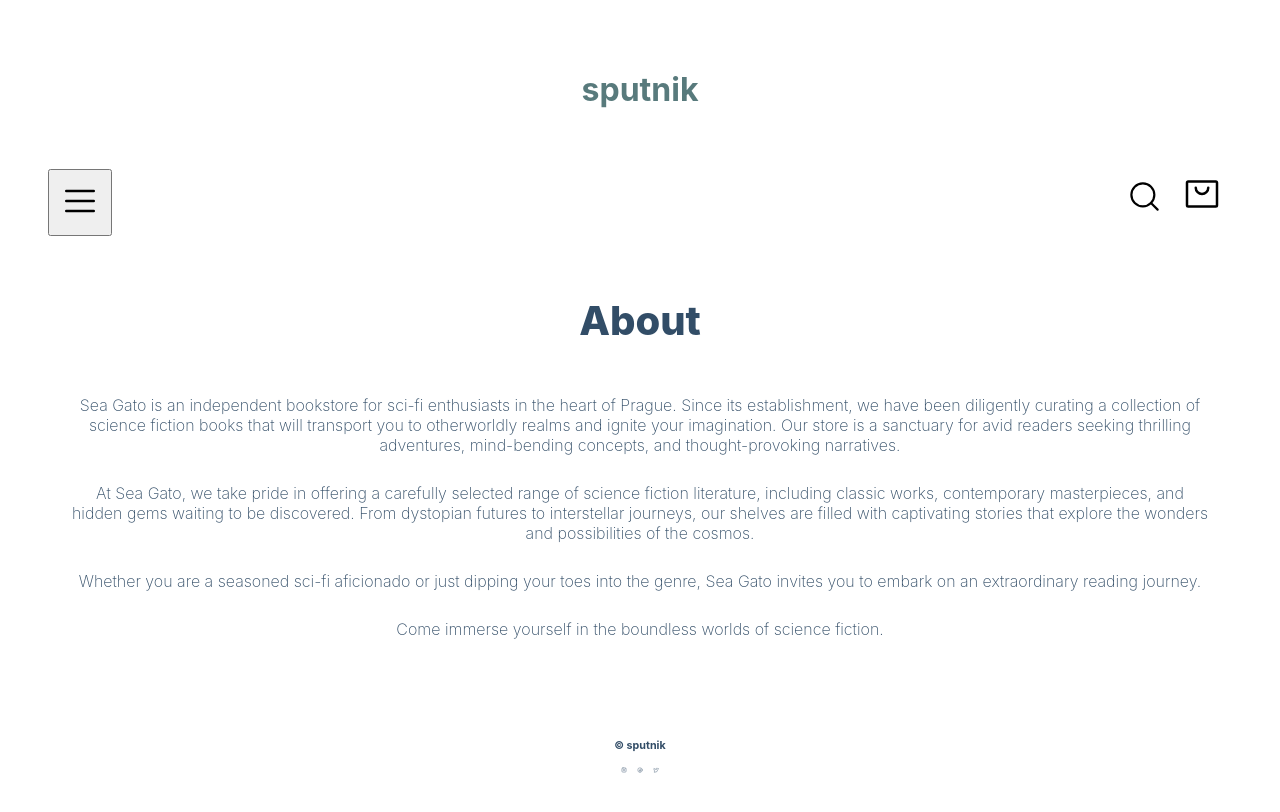
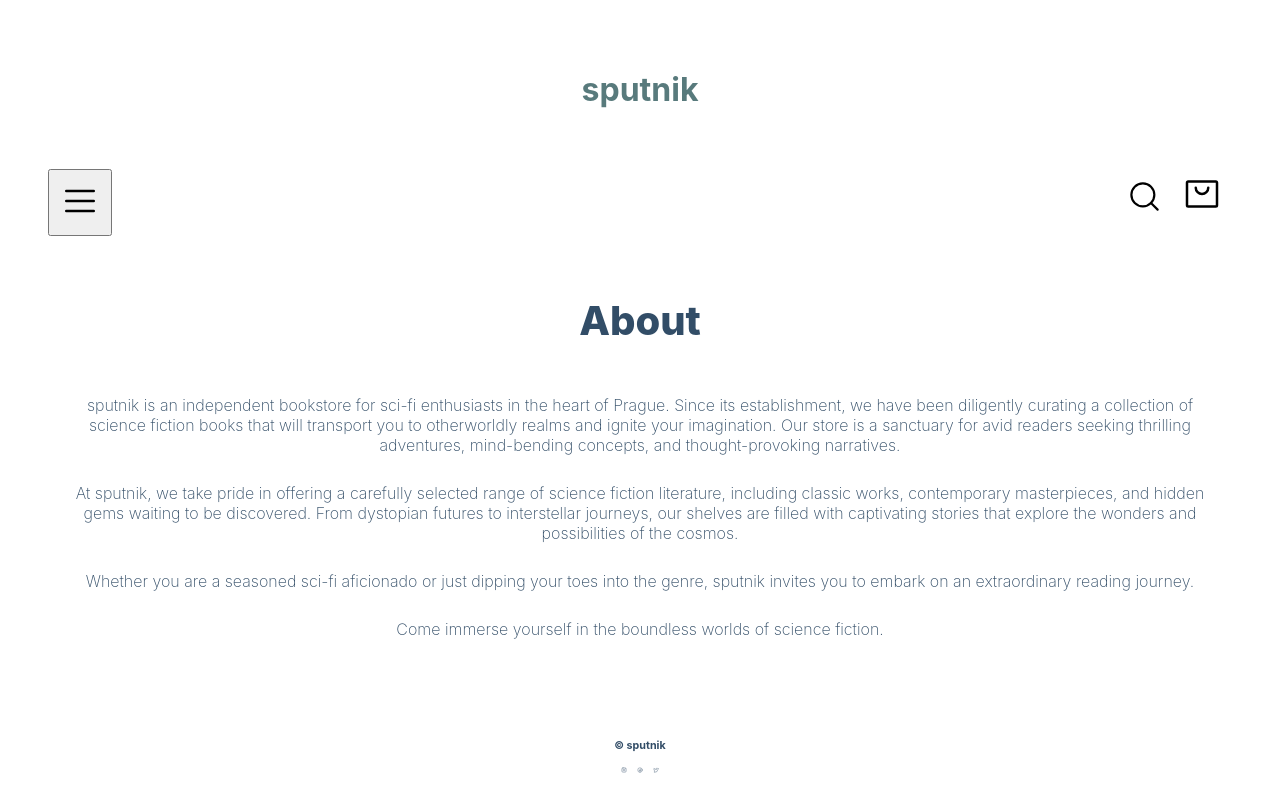
Before and after one commit to marainev/ycit030-ecommerce-project, a React (Create React App) app: page /about in a window 1280 px wide. Shown: the top 812 px of the page. Built offline with nearby package versions, Linux system fonts and the light colour scheme.

Commit message:
changed the about section

```diff
--- a/src/pages/About.jsx
+++ b/src/pages/About.jsx
@@ -7,20 +7,20 @@ const About = () => {
             <h2>About</h2>
             <div className='about'>
                 <p>
-                    Sea Gato is an independent bookstore for sci-fi enthusiasts in the heart of Prague. Since its establishment, we have been
+                    sputnik is an independent bookstore for sci-fi enthusiasts in the heart of Prague. Since its establishment, we have been
                     diligently curating a collection of science fiction books that will transport you to otherworldly realms and ignite your
                     imagination. Our store is a sanctuary for avid readers seeking thrilling adventures, mind-bending concepts, and thought-provoking
                     narratives.
                 </p>
                 &nbsp;
                 <p>
-                    At Sea Gato, we take pride in offering a carefully selected range of science fiction literature, including classic works,
+                    At sputnik, we take pride in offering a carefully selected range of science fiction literature, including classic works,
                     contemporary masterpieces, and hidden gems waiting to be discovered. From dystopian futures to interstellar journeys, our shelves are filled with
                     captivating stories that explore the wonders and possibilities of the cosmos.
                 </p>
                 &nbsp;
                 <p>
-                    Whether you are a seasoned sci-fi aficionado or just dipping your toes into the genre, Sea Gato invites you to embark on an extraordinary reading journey.
+                    Whether you are a seasoned sci-fi aficionado or just dipping your toes into the genre, sputnik invites you to embark on an extraordinary reading journey.
                 </p>
                 &nbsp;
                 <p>
@@ -29,7 +29,7 @@ const About = () => {
             </div>
             <Footer/>
         </div>
-    )
+    );
 };
 
 export default About;
```
